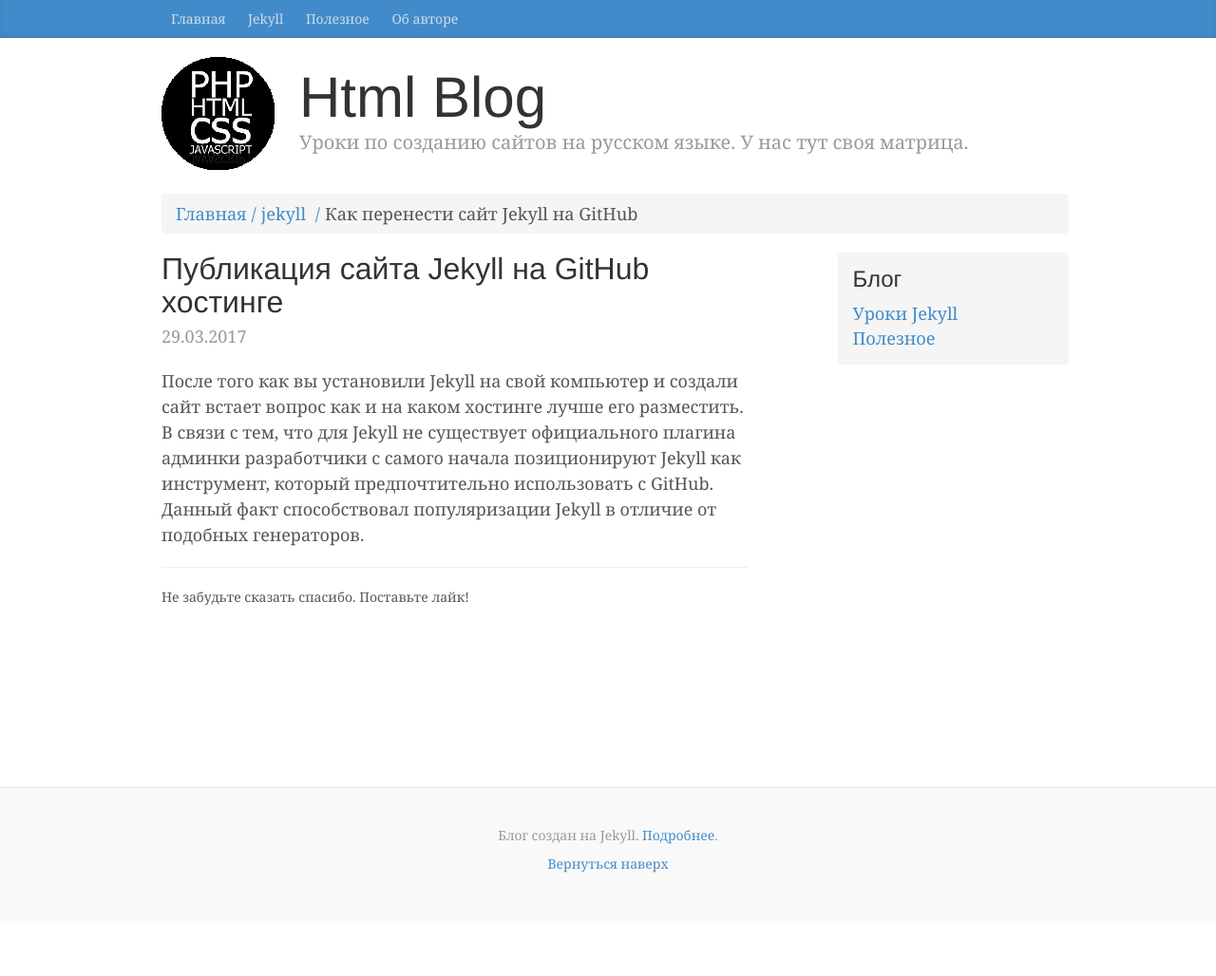
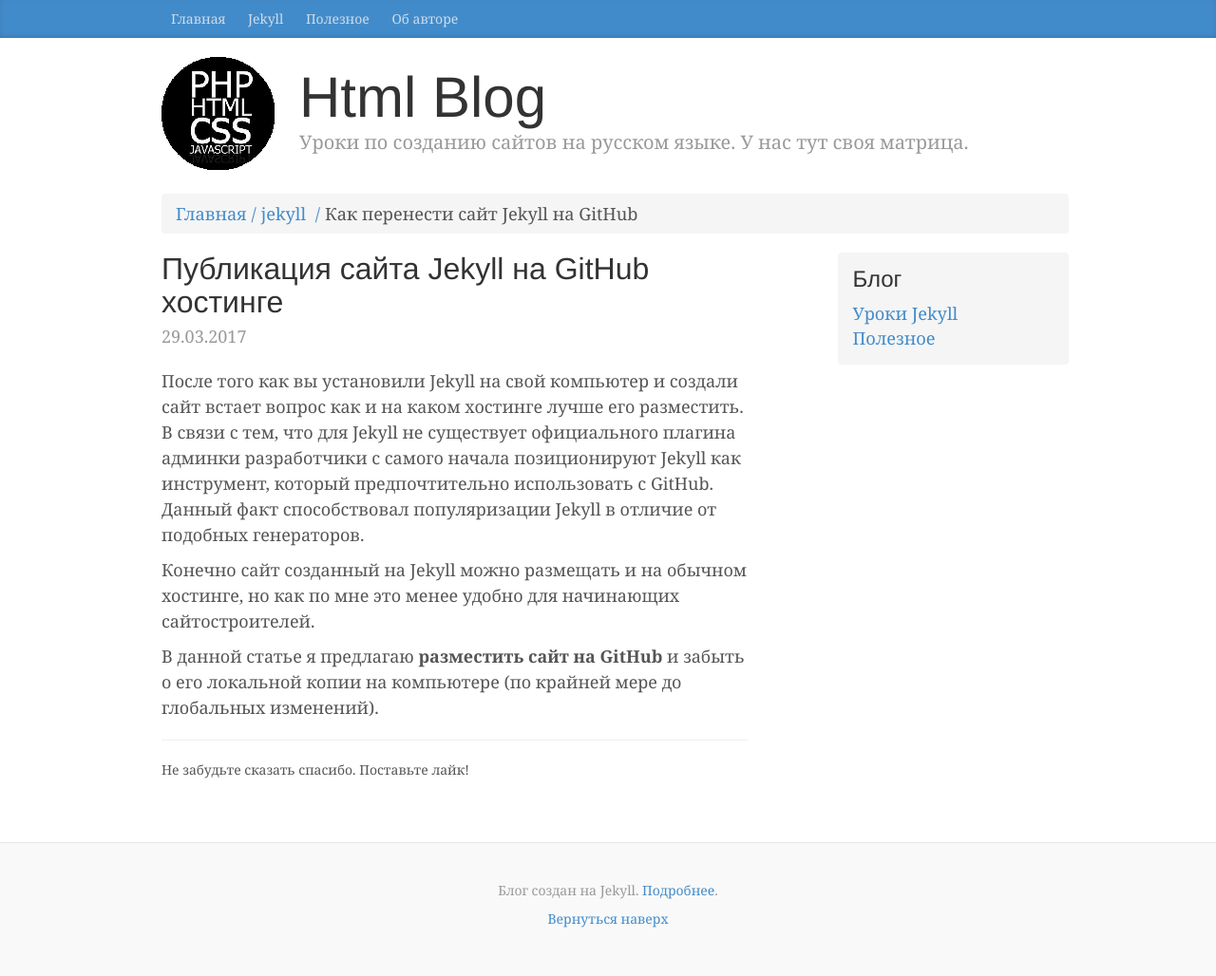
Before and after one commit to htmlblog/htmlblog.github.io, a Jekyll site: the page built from _posts/2017-03-29-kak-pierieniesti-sait-jekyll-na-github.markdown, in a window 1280 px wide. Shown: the whole page at 95% size. Built offline with Jekyll 4.4.1, drawn with Linux system fonts in a browser that asks for light colours; comment, search, counter and statistics services are not loaded; before the commit the page ends 970 px from its top, so only the background shows below that.

Commit message:
Updated Kak Pierieniesti Sait Jekyll Na Github

```diff
--- a/_posts/2017-03-29-kak-pierieniesti-sait-jekyll-na-github.markdown
+++ b/_posts/2017-03-29-kak-pierieniesti-sait-jekyll-na-github.markdown
@@ -12,3 +12,7 @@
 ---
 
 После того как вы установили Jekyll на свой компьютер и создали сайт встает вопрос как и на каком хостинге лучше его разместить. В связи с тем, что для Jekyll не существует официального плагина админки разработчики с самого начала позиционируют Jekyll как инструмент, который предпочтительно использовать с GitHub. Данный факт способствовал популяризации Jekyll в отличие от подобных генераторов.
+
+Конечно сайт созданный на Jekyll можно размещать и на обычном хостинге, но как по мне это менее удобно для начинающих сайтостроителей.
+
+В данной статье я предлагаю **разместить сайт на GitHub** и забыть о его локальной копии на компьютере (по крайней мере до глобальных изменений).
```
